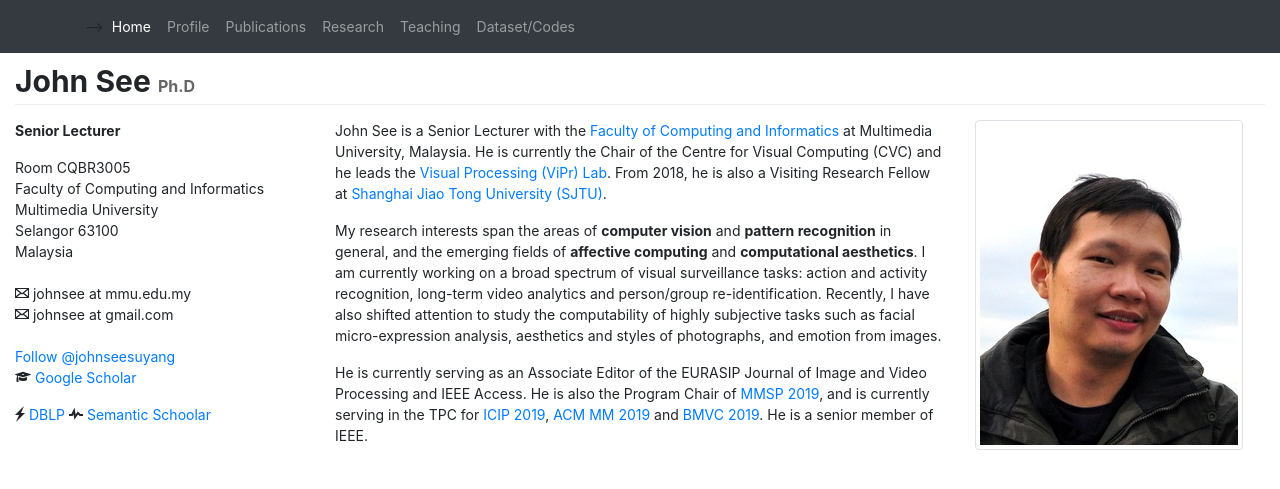
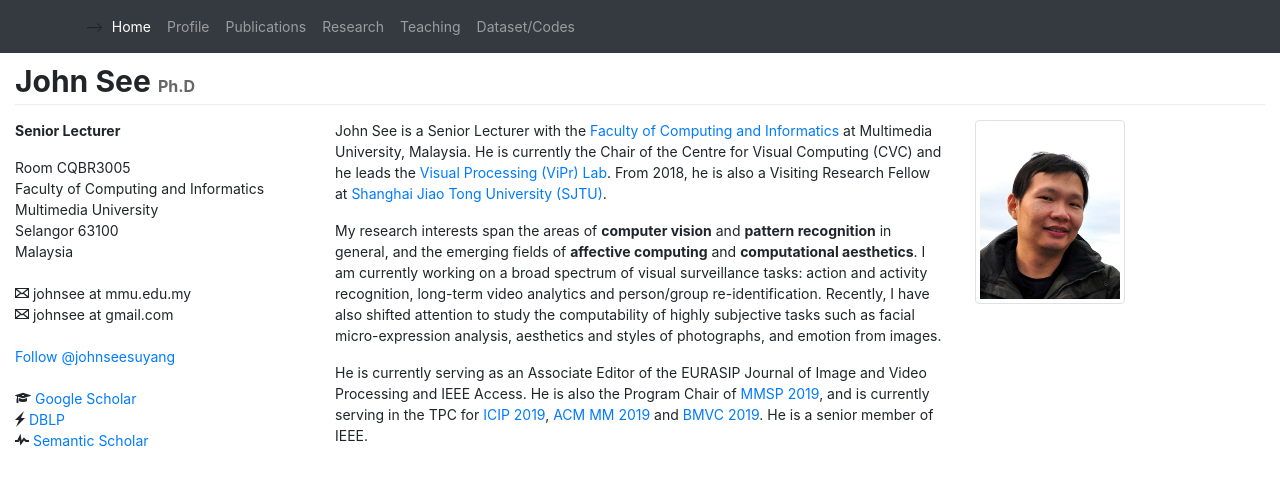
Before and after one commit to john-see/john-see.github.io, a Jekyll site: the page index.html, which Jekyll copies as it is, in a window 1280 px wide. Shown: the top 489 px of the page. Built offline with Jekyll 4.4.1, drawn with Linux system fonts in a browser that asks for light colours; comment, search, counter and statistics services are not loaded.

Commit message:
minor changes

```diff
--- a/index.html
+++ b/index.html
@@ -77,11 +77,12 @@
 
 
                     <a href="https://twitter.com/johnseesuyang?ref_src=twsrc%5Etfw" class="twitter-follow-button" data-show-count="false">Follow @johnseesuyang</a><script async src="https://platform.twitter.com/widgets.js" charset="utf-8"></script>
+                    <br /><br />
 
                     <div>
-                        <span class="octicon octicon-mortar-board"></span> <a href="https://scholar.google.com/citations?user=oMjrLWcAAAAJ" target="_blank">Google Scholar</a></p>
-                        <span class="octicon octicon-zap"></span> <a href="https://dblp.uni-trier.de/pers/hd/s/See:John" target="_blank">DBLP</a>
-                        <span class="octicon octicon-pulse"></span> <a href="https://www.semanticscholar.org/author/John-See/2339975" target="_blank">Semantic Schoolar</a>
+                        <span class="octicon octicon-mortar-board"></span> <a href="https://scholar.google.com/citations?user=oMjrLWcAAAAJ" target="_blank">Google Scholar</a><br />
+                        <span class="octicon octicon-zap"></span> <a href="https://dblp.uni-trier.de/pers/hd/s/See:John" target="_blank">DBLP</a><br />
+                        <span class="octicon octicon-pulse"></span> <a href="https://www.semanticscholar.org/author/John-See/2339975" target="_blank">Semantic Scholar</a>
                     </div>
 
         </div>
@@ -94,7 +95,7 @@
 
         </div>
         <div class="col-sm-3">
-            <img src="./images/johnsee.jpg" alt="John See" class="img-thumbnail" />
+            <img src="./images/johnsee.jpg" alt="John See" class="img-thumbnail" width="150" />
         </div>
     </div>
   </div
```
